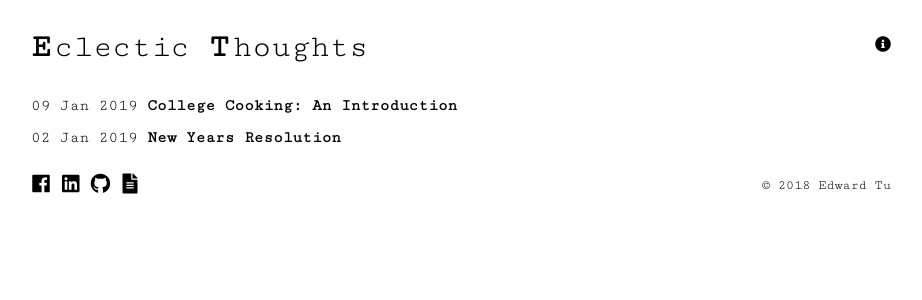
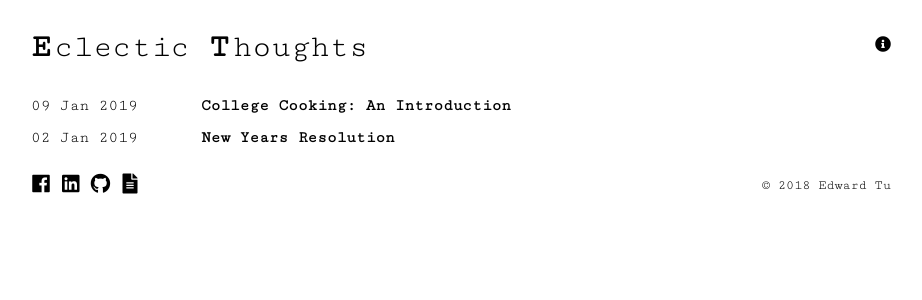
Before and after one commit to TuOfTimes/TuOfTimes.github.io, a Jekyll site: the page built from index.md, in a window 1280 px wide. Shown: the top 300 px of the page, without its empty margins (179-1101 px from the left). Built offline with Jekyll 4.4.1, drawn with Linux system fonts in a browser that asks for light colours; nearby versions of some CDN libraries.

Commit message:
changed post link so resizing is better

```diff
--- a/_layouts/home.html
+++ b/_layouts/home.html
@@ -20,10 +20,8 @@
         <div class="posts">
             {% for post in site.posts %}
             <a href="{{ post.url }}" class="post">
-                <div class="post-link">
-                        <span class="post-date">{{ post.date | date: "%d %b %Y" }}</span>
-                        <span class="post-title">{{ post.title }}</span>
-                </div>
+                <span class="post-date">{{ post.date | date: "%d %b %Y" }}</span>
+                <span class="post-title">{{ post.title }}</span>
             </a>
             {% endfor %}
         </div>
--- a/_sass/_home.sass
+++ b/_sass/_home.sass
@@ -1,14 +1,20 @@
 .container
     padding: 0px 20px 20px 20px
     .posts
-        text-align: left
-        a
+        .post
+            display: flex
             line-height: 2em
+            align-items: baseline
             .post-title
+                display: inline-block
                 font-weight: 700
                 line-height: 1em
-            .post-link:hover .post-title
-                opacity: 0.5
+            .post-date
+                margin-right: 20px
+                min-width: 150px
+                overflow: hidden
+        .post:hover .post-title
+            opacity: 0.5
     .post
         text-decoration: none
         color: #000
```
Also changed, not shown: README.md, index.md (line endings or trailing spaces).
